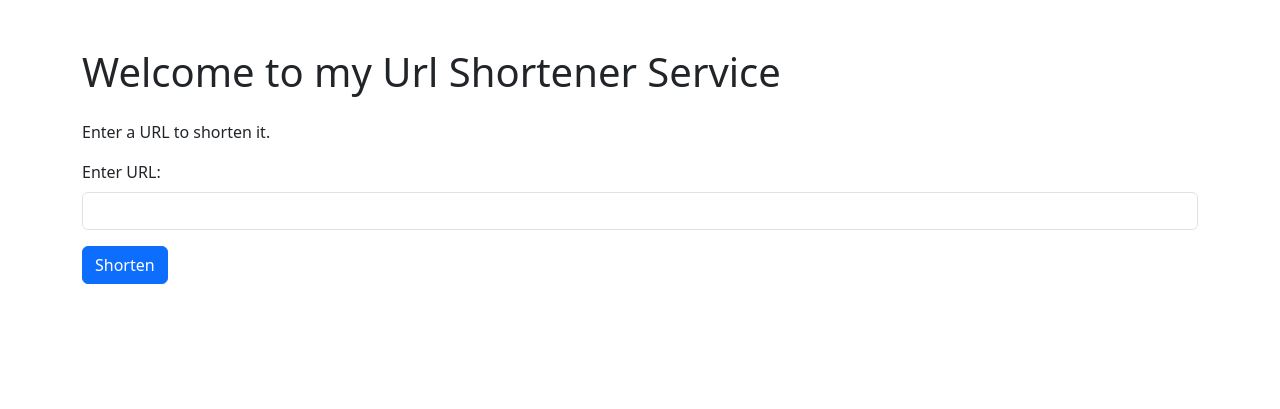
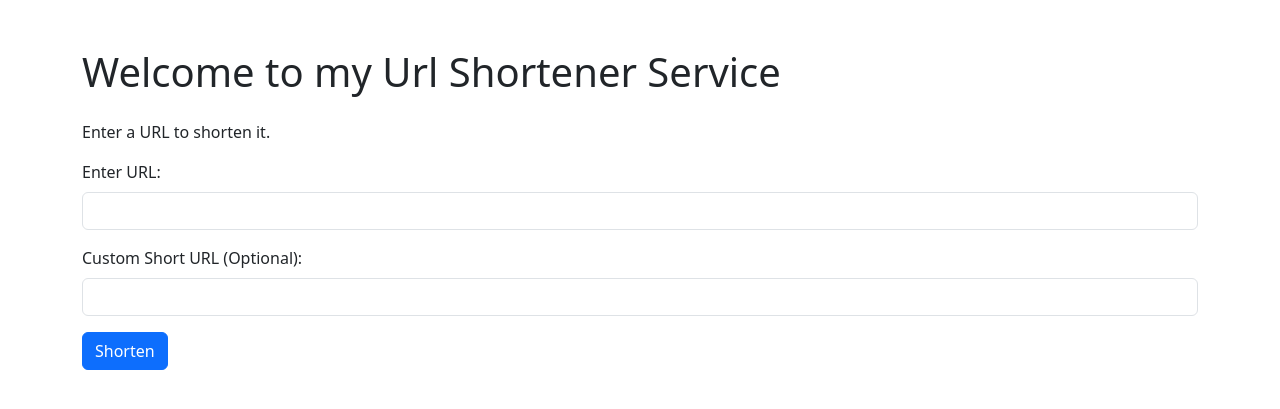
Before and after one commit to eshanpandey/Url-Shortener, a Flask app: page / in a window 1280 px wide. Shown: the top 409 px of the page. Run offline with Flask 2, Linux system fonts and the light colour scheme.

Commit message:
added a functionality for custom urls

````diff
--- a/app.py
+++ b/app.py
@@ -1,7 +1,8 @@
-from flask import Flask, render_template, request, redirect
+from flask import Flask, render_template, request, redirect, url_for
 import random
 import string
 import json
+import os
 
 app = Flask(__name__)
 shortened_urls = {}
@@ -17,10 +18,15 @@ def generate_shortened_url(length=6):
 def index():
     if request.method == 'POST':
         long_url = request.form['long_url']
-        short_url = generate_shortened_url()
+        custom_short_url = request.form.get('custom_short_url')
+        if custom_short_url:
+            short_url = custom_short_url
+            if short_url in shortened_urls:
+                return render_template('index.html', error="Custom short URL already exists. Please choose a different one.")
+        else:
+            short_url = generate_shortened_url()
         shortened_urls[short_url] = long_url
-        with open('shortened_urls.json', 'w') as file:
-            json.dump(shortened_urls, file)  # Fix this line
+        save_shortened_urls()
         return render_template('success.html', short_url=f"{request.host_url}{short_url}")
     return render_template('index.html')
 
@@ -32,5 +38,16 @@ def redirect_url(short_url):
     else:
         return f"URL for {short_url} not found", 404
 
+def save_shortened_urls():
+    with open('shortened_urls.json', 'w') as file:
+        json.dump(shortened_urls, file)
+
+def load_shortened_urls():
+    if os.path.exists('shortened_urls.json'):
+        with open('shortened_urls.json', 'r') as file:
+            return json.load(file)
+    return {}
+
 if __name__ == '__main__':
+    shortened_urls = load_shortened_urls()
     app.run(debug=False)
--- a/requirements.txt
+++ b/requirements.txt
@@ -1,4 +1,3 @@
-Flask==2.0.2
+Flask==2.1.0
+gunicorn==20.1.0
 requests==2.26.0
-gunicorn==20.1.0
-```
--- a/templates/index.html
+++ b/templates/index.html
@@ -15,8 +15,28 @@
                 <label for="long_url" class="form-label">Enter URL:</label>
                 <input type="text" class="form-control" id="long_url" name="long_url">
             </div>
+            <div class="mb-3">
+                <label for="custom_short_url" class="form-label">Custom Short URL (Optional):</label>
+                <input type="text" class="form-control" id="custom_short_url" name="custom_short_url">
+            </div>
             <button type="submit" class="btn btn-primary">Shorten</button>
         </form>
+        <div id="error" class="alert alert-danger mt-3" role="alert" style="display:none;"></div>
     </div>
+    <script>
+        document.addEventListener('DOMContentLoaded', function() {
+            const customShortUrlInput = document.getElementById('custom_short_url');
+            const errorDiv = document.getElementById('error');
+            customShortUrlInput.addEventListener('input', function() {
+                const customShortUrl = customShortUrlInput.value;
+                if (customShortUrl.trim() !== '' && customShortUrl in existingShortenedUrls) {
+                    errorDiv.textContent = 'Custom short URL already exists. Please choose a different one.';
+                    errorDiv.style.display = 'block';
+                } else {
+                    errorDiv.style.display = 'none';
+                }
+            });
+        });
+    </script>
 </body>
 </html>
````
